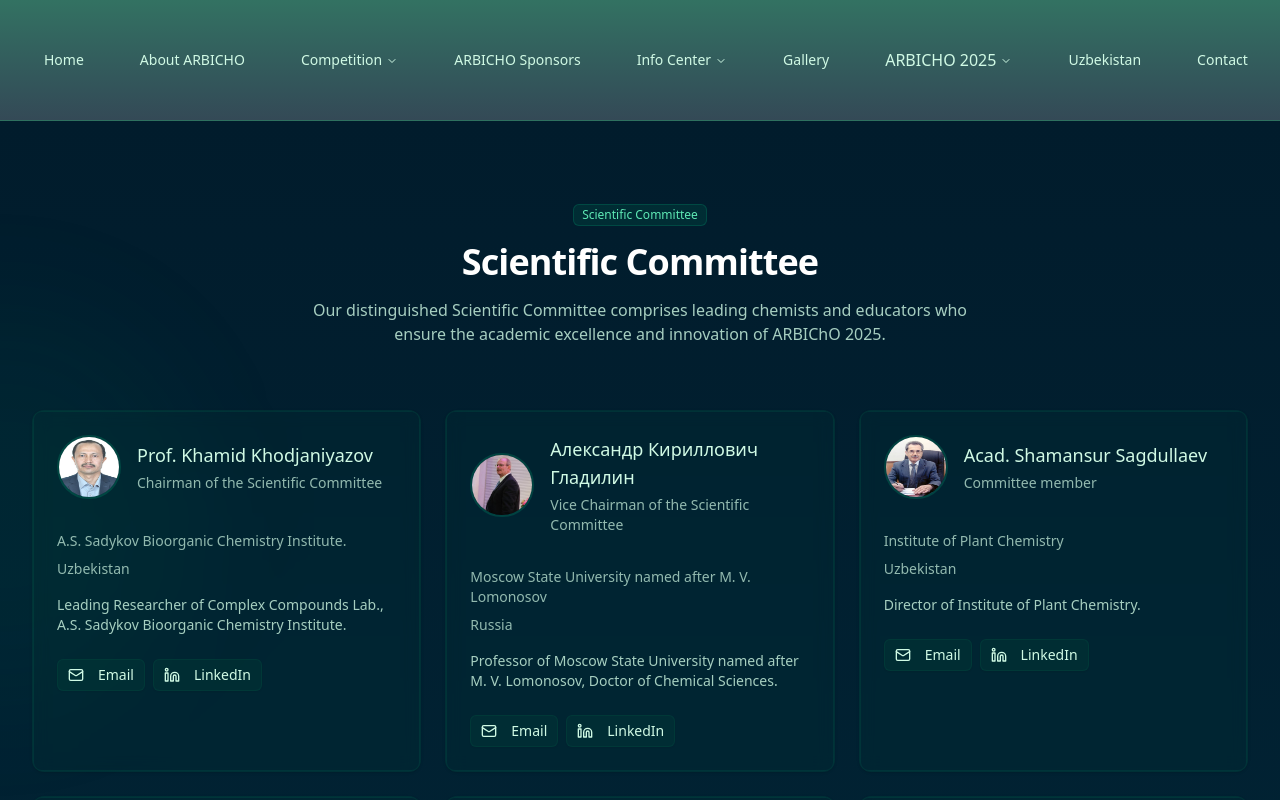
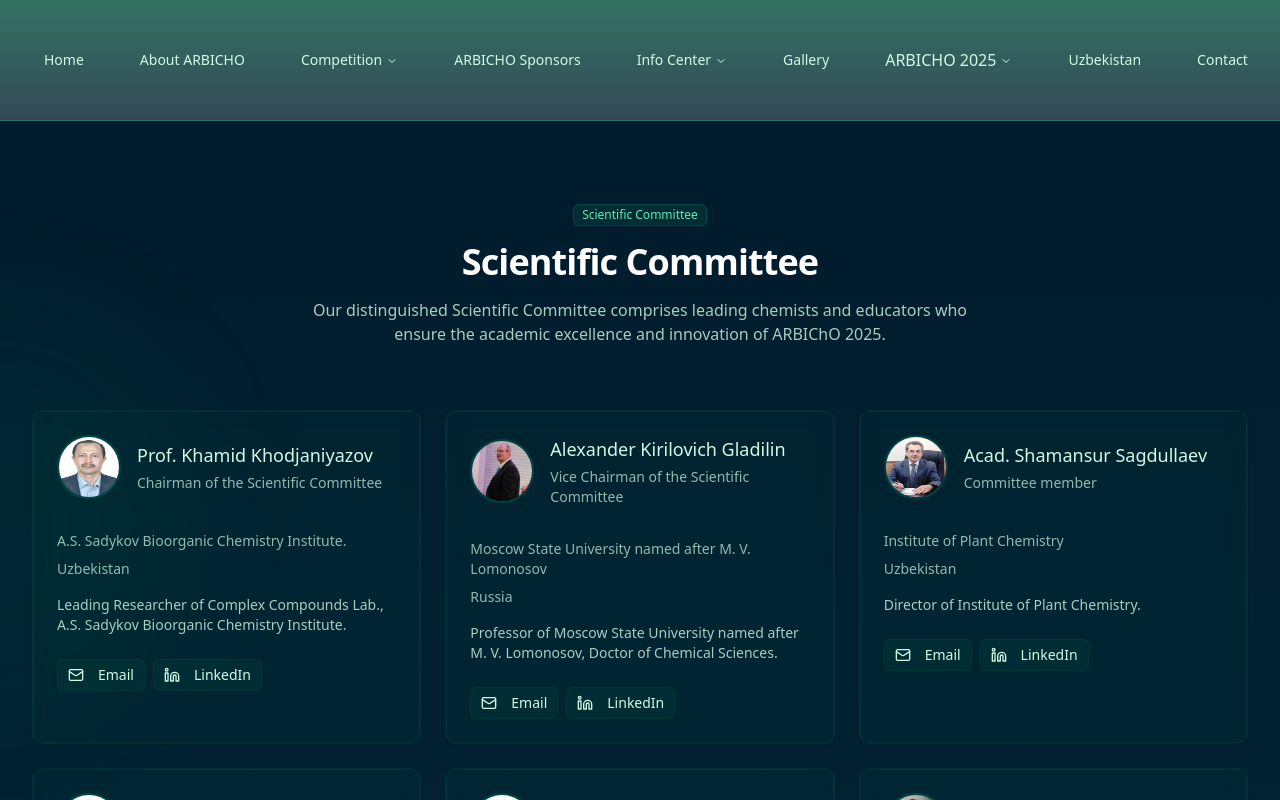
Before and after one commit to OkiljonDadakhanov/testing, a Next.js app: page /scientific-committee in a window 1280 px wide. Shown: the top 800 px of the page. Built offline with nearby package versions, Linux system fonts and the light colour scheme.

Commit message:
changed the full name into english versioin

```diff
--- a/app/scientific-committee/page.tsx
+++ b/app/scientific-committee/page.tsx
@@ -15,7 +15,7 @@
     image: "/images/scientific/khamid.png",
   },
   {
-    name: "Александр Кириллович Гладилин",
+    name: "Alexander Kirilovich Gladilin",
     role: "Vice Chairman of the Scientific Committee",
     institution: "Moscow State University named after M. V. Lomonosov",
     country: "Russia",
```
